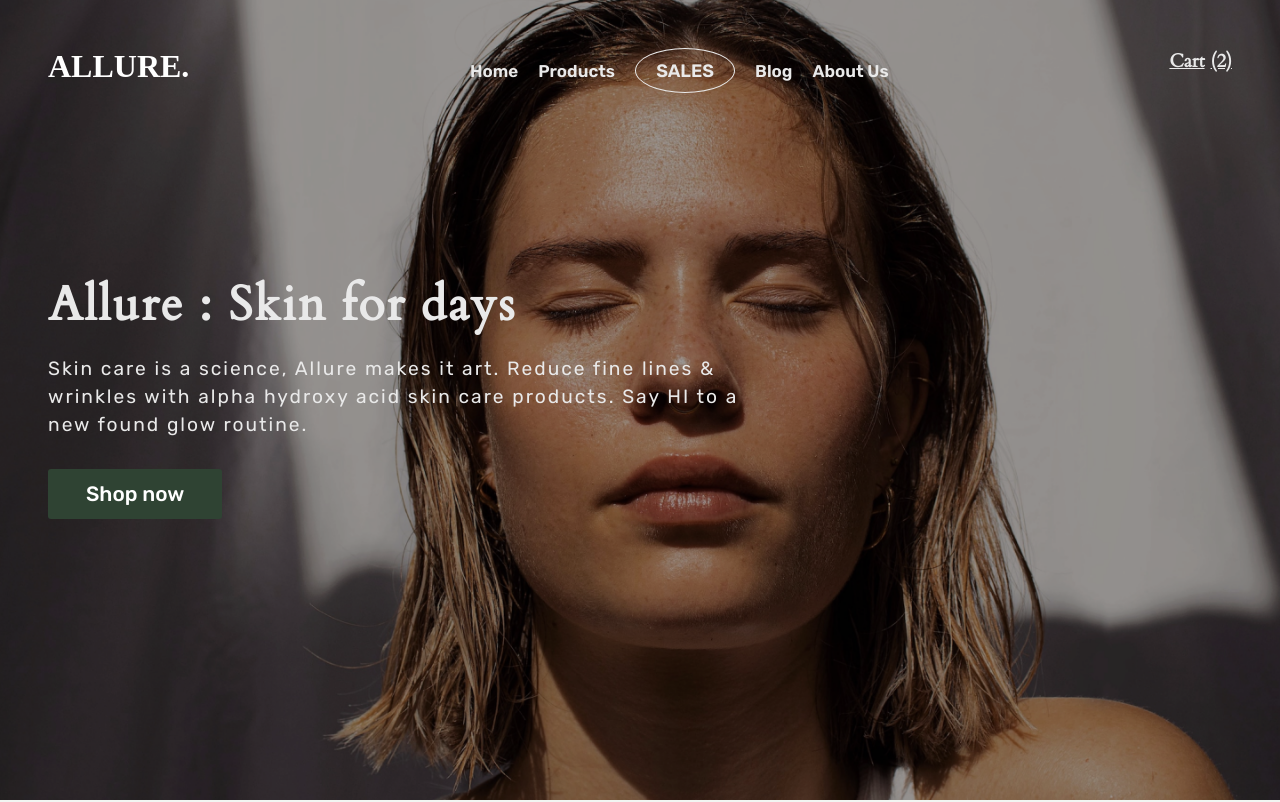
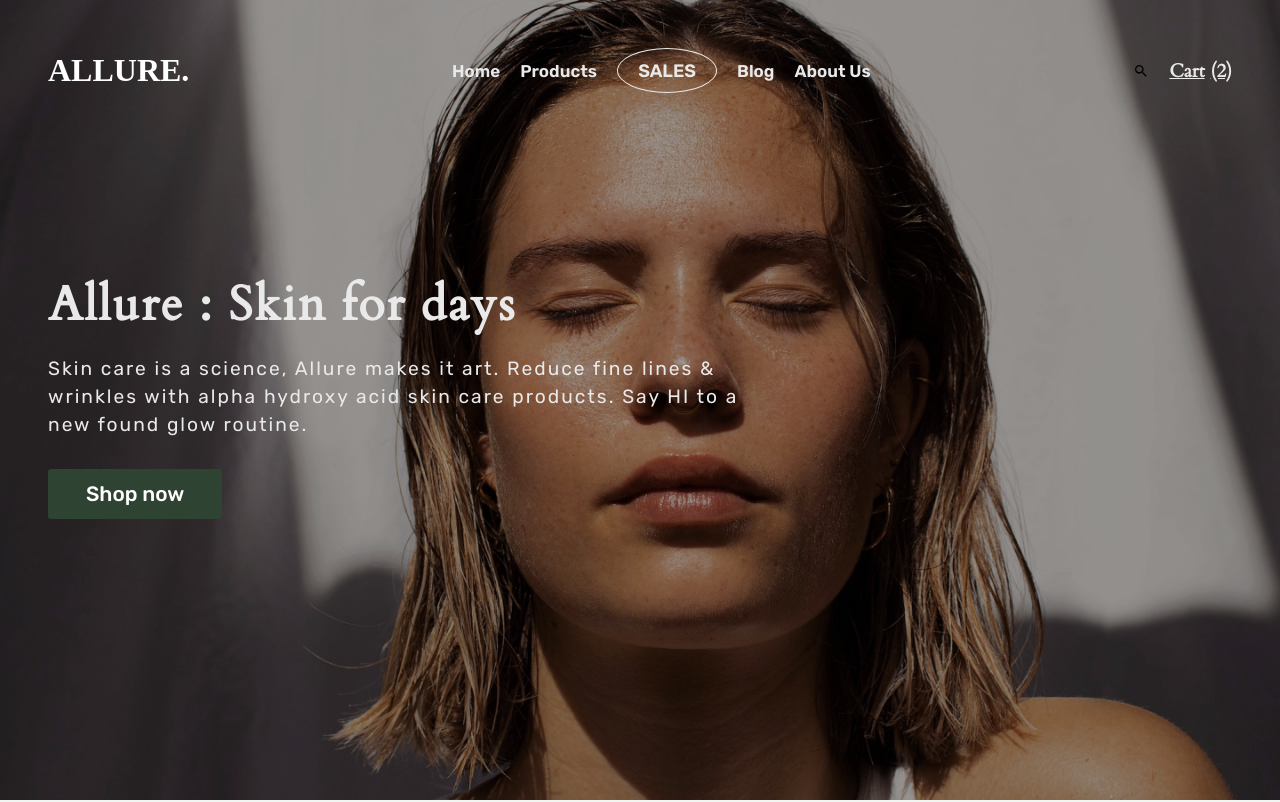
Before and after one commit to Kel-VinTech/Allure-ecommerce, a React (Vite) app: page / in a window 1280 px wide. Shown: the top 802 px of the page. Built offline with nearby package versions, Linux system fonts and the light colour scheme.

Commit message:
added search bar

```diff
--- a/src/components/NavBar/index.jsx
+++ b/src/components/NavBar/index.jsx
@@ -2,6 +2,7 @@ import "/src/scss/Navbar.scss";
 import Logo from "../Logo";
 import ProductCart from "../ProductCart";
 import { Link } from "react-router-dom";
+import { MdSearch } from "react-icons/md";
 
 const NavBar =() => {
     return (
@@ -20,6 +21,7 @@ const NavBar =() => {
                 </ul>
             </nav>
             <div className="secondary_link">
+                <MdSearch />
                 <ProductCart />
             </div>
         </div>
--- a/src/scss/Navbar.scss
+++ b/src/scss/Navbar.scss
@@ -2,15 +2,26 @@
         display: flex;
         width: 100%;
         justify-content: space-between;
+        align-items: center;
         position: absolute;
         background-color: none;
         gap: 20px;
+
+
+        .secondary_link{
+                display: flex;
+                justify-content: center;
+                align-items: center;
+                gap: 20px;
+        }
 
         .nav_links{
                 position: relative;
                 display: flex;
                 justify-content: center;
                 align-items: center;
+
+
 
                 ul{
                     display: flex;
```
